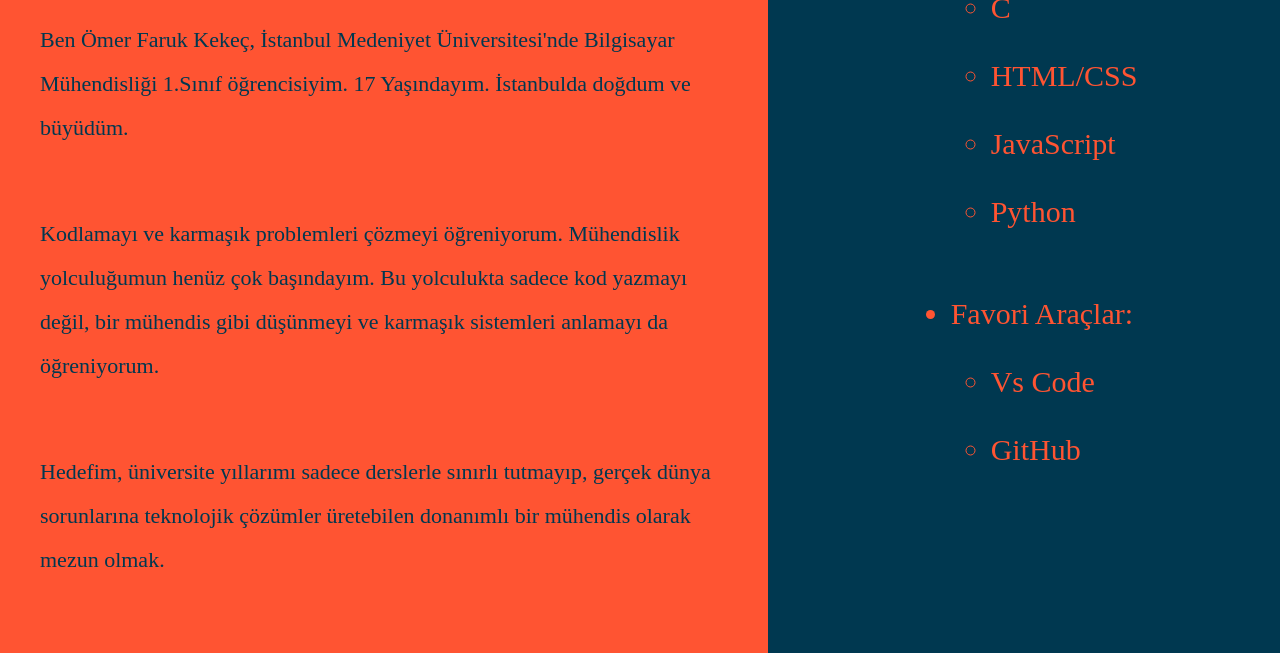
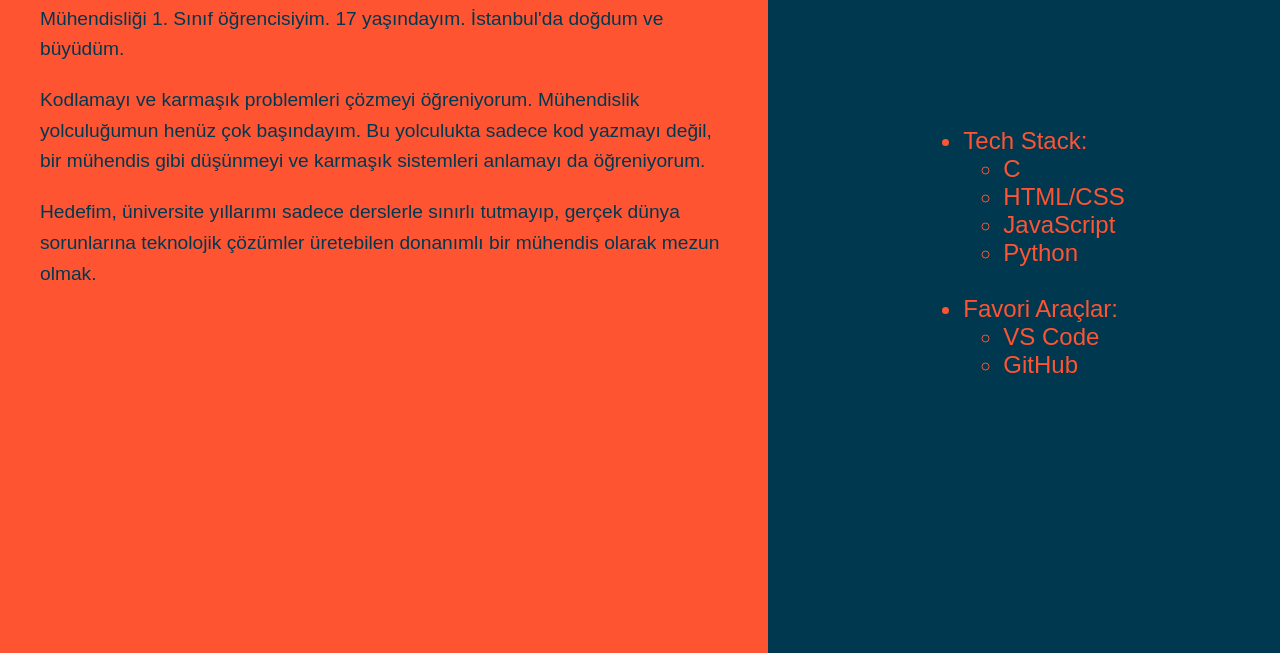
Before and after one commit to omerfarkkekec/web-site, a plain HTML site: page hakkimda.html in a window 1280 px wide. Shown: the part 147-800 px from the top of the page. Drawn offline with Linux system fonts and the light colour scheme.

Commit message:
Update hakkimda.html

```diff
--- a/hakkimda.html
+++ b/hakkimda.html
@@ -1,5 +1,4 @@
 <!DOCTYPE html>
-<!--25120205049 Ömer Faruk Kekeç-->
 <html lang="tr-TR">
 
 <head>
@@ -7,96 +6,113 @@
     <meta name="viewport" content="width=device-width, initial-scale=1.0">
     <title> Ömer Faruk Kekeç Hakkında </title>
     <style>
-
-        body{
+        body {
             margin: 0;
             padding: 0;
             width: 100%;
-            height: 100vh;
-        }
-        .sol-kisim,.sag-kisim{
-            height: 100%;
-            box-sizing: border-box;
-            padding: 40px;
-            overflow: auto;
+            min-height: 100vh;
+            font-family: sans-serif;
         }
 
-        .bolum{
+        .bolum {
             width: 100%;
-            height: 100%;
+            min-height: 100vh;
             display: flex;
+            flex-wrap: wrap;
         }
-        p{
-            line-height: 2;
+
+        .sol-kisim {
+            width: 60%;
+            background-color: #ff5432;
+            color: #003850;
+            padding: 40px;
+            box-sizing: border-box;
+        }
+
+        .sag-kisim {
+            width: 40%;
+            background-color: #003850;
+            color: #ff5432;
+            padding: 40px;
+            box-sizing: border-box;
+            display: flex;
+            justify-content: center;
+            align-items: center;
         }
 
 
+
+        p {
+            line-height: 1.6;
+            font-size: 1.2rem;
+            margin-bottom: 20px;
+        }
+
+        ul {
+            font-size: 1.5rem;
+
+        }
+
+
+        @media (max-width: 850px) {
+            .sol-kisim, .sag-kisim {
+                width: 100%;
+                height: auto;
+            }
+            .bolum {
+                height: auto;
+            }
+        }
     </style>
-
 </head>
 
 <body>
 
     <div class="bolum">
 
-       <div class="sol-kisim" style="width: 60%;background-color: #ff5432; color: #003850;">
-        <h1 style="font-size: 50px;">
-            Hakkımda
-        </h1>
-        <p style="font-size: 22px;">
+        <div class="sol-kisim">
+            <h1>Hakkımda</h1>
+            <p>
                 Ben Ömer Faruk Kekeç, İstanbul Medeniyet Üniversitesi'nde Bilgisayar
-            Mühendisliği 1.Sınıf öğrencisiyim. 17 Yaşındayım. İstanbulda doğdum ve
-            büyüdüm.
+                Mühendisliği 1. Sınıf öğrencisiyim. 17 yaşındayım. İstanbul'da doğdum ve büyüdüm.
             </p>
-    <br>
-        <p style="font-size: 22px;">
+            <p>
                 Kodlamayı ve karmaşık problemleri çözmeyi öğreniyorum.
                 Mühendislik yolculuğumun henüz çok başındayım.
                 Bu yolculukta sadece kod yazmayı değil, bir mühendis gibi düşünmeyi ve
                 karmaşık sistemleri anlamayı da öğreniyorum.
             </p>
-    <br>
-        <p style="font-size: 22px;">
+            <p>
                 Hedefim, üniversite yıllarımı sadece derslerle sınırlı tutmayıp,
                 gerçek dünya sorunlarına teknolojik çözümler üretebilen donanımlı bir mühendis olarak mezun olmak.
             </p>
+        </div>
+
+        <div class="sag-kisim">
+            <div>
+                <ul style="text-align: left;">
+                    <li>Tech Stack:
+                        <ul>
+                            <li>C</li>
+                            <li>HTML/CSS</li>
+                            <li>JavaScript</li>
+                            <li>Python</li>
+                        </ul>
+                    </li>
+                    <br>
+                    <li>Favori Araçlar:
+                        <ul>
+                            <li>VS Code</li>
+                            <li>GitHub</li>
+                        </ul>
+                    </li>
+                </ul>
+            </div>
+        </div>
 
     </div>
 
 
-       <div class="sag-kisim" style="width: 40%; background-color: #003850; color: #ff5432; font-size: 30px; text-align: center;">
-        <ul style=" display: inline-block; text-align: left;">
-            <li>Tech Stack:
-                <ul>
-                    <br>
-                    <li>C</li>
-                    <br>
-                    <li>HTML/CSS</li>
-                    <br>
-                    <li>JavaScript</li>
-                    <br>
-                    <li>Python</li>
-                    <br>
-                    <br>
+</body>
 
-                </ul>
-            </li>
-            <li>Favori Araçlar:
-
-                <ul>
-                    <br>
-                    <li>Vs Code</li>
-                    <br>
-                    <li>GitHub</li>
-                </ul>
-            </li>
-        </ul>
-
-       </div>
-    </div>
-
-
-
-
-</body>
 </html>
```
Lines whose indentation alone changed are shown as unchanged.
